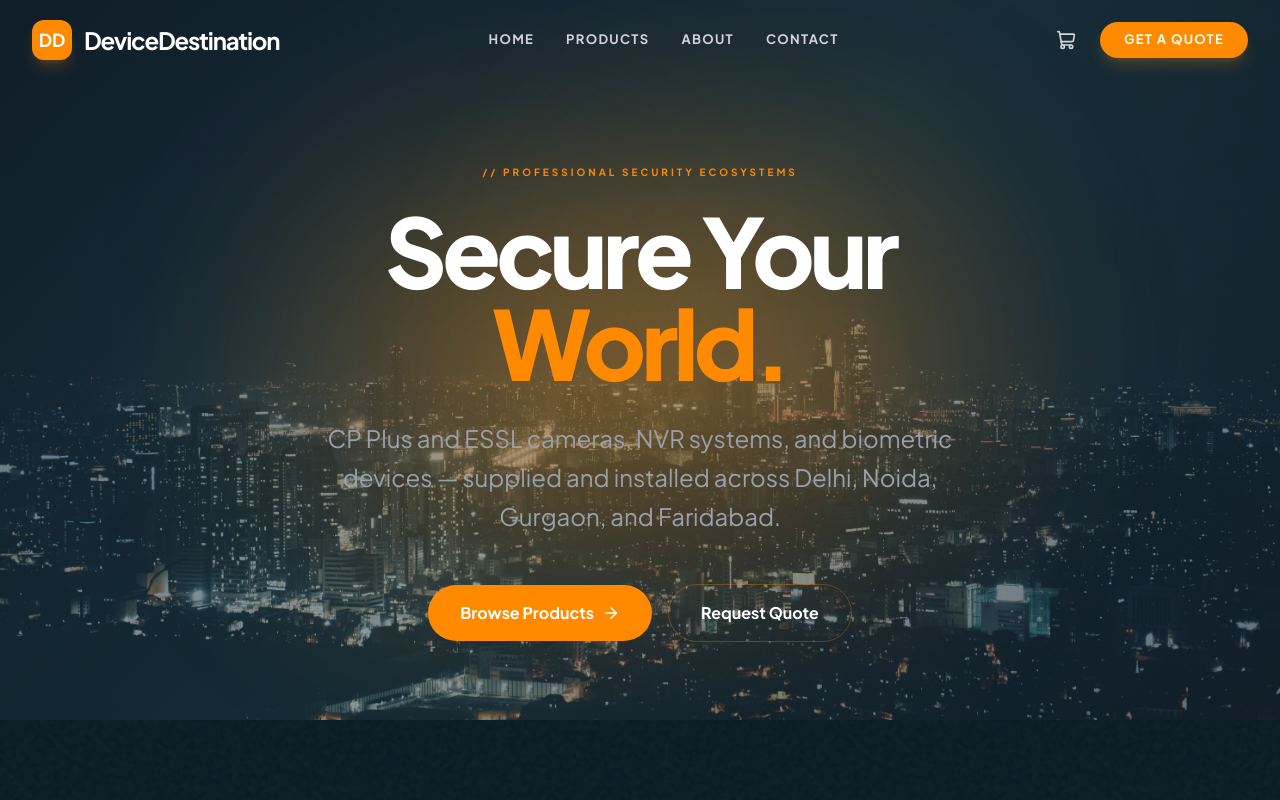
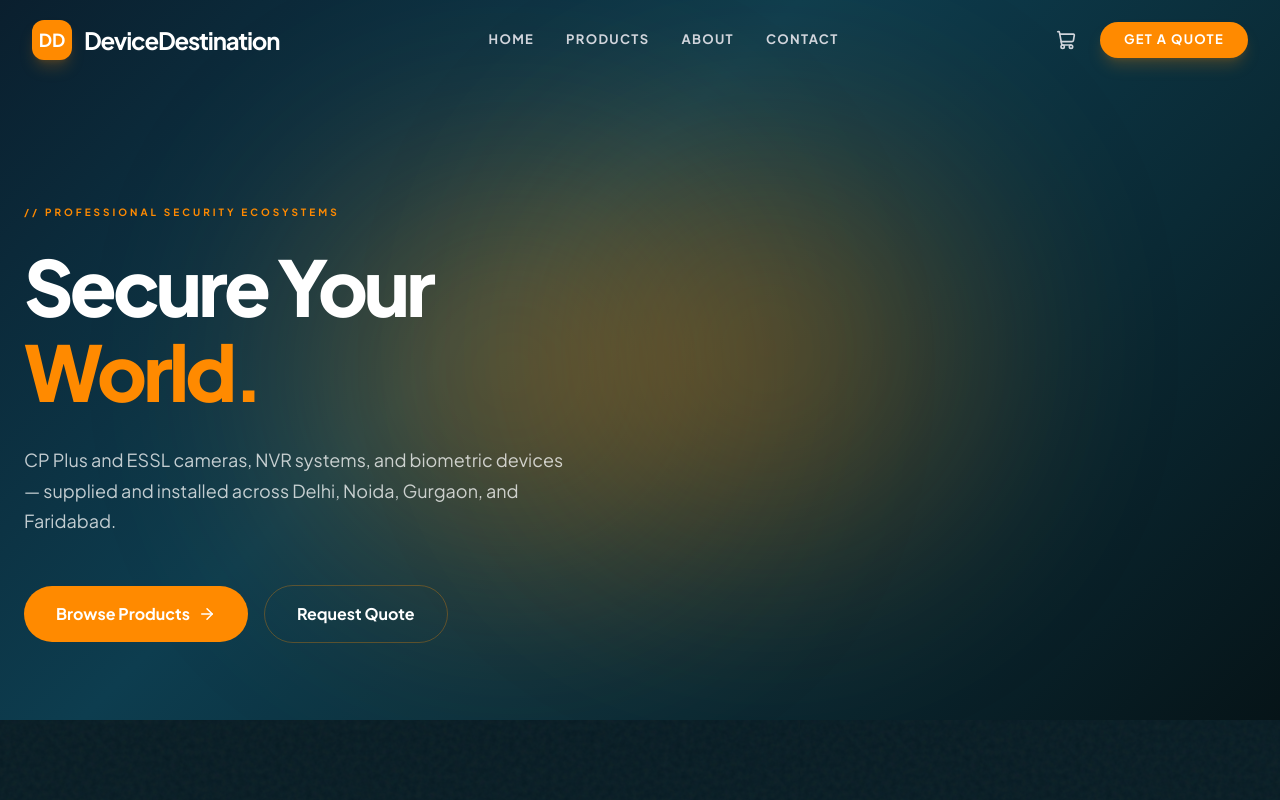
Before and after one commit to witejackel-eng/Ecom-website, a Next.js app: page / in a window 1280 px wide. Shown: the top 800 px of the page. Built offline with nearby package versions, Linux system fonts and the light colour scheme.

Commit message:
Automated update: Hero gradient and scroll-aware navbar

```diff
--- a/src/components/Hero.tsx
+++ b/src/components/Hero.tsx
@@ -6,33 +6,49 @@
 
 export default function Hero() {
   return (
-    <section className="relative min-h-[90vh] flex flex-col items-center justify-center pt-20 overflow-hidden">
-      <div className="absolute inset-0 z-0 bg-cover bg-center" style={{ backgroundImage: "url('/images/city-night.jpg')" }}>
-        <div className="absolute inset-0 bg-[linear-gradient(135deg,rgba(10,31,46,0.65)_0%,rgba(13,61,79,0.45)_50%,rgba(10,31,46,0.60)_100%)]" />
-      </div>
-
+    <section
+      className="relative min-h-[90vh] flex flex-col items-start justify-center pt-32 overflow-hidden"
+      style={{
+        background: 'linear-gradient(135deg, #0A1F2E 0%, #0D3D4F 40%, #0A2A35 70%, #061418 100%)'
+      }}
+    >
       {/* Glow Effects */}
       <div className="absolute top-1/4 left-1/4 w-96 h-96 bg-[var(--color-tangerine)] rounded-full blur-[120px] opacity-10 animate-pulse" />
       <div className="absolute bottom-1/4 right-1/4 w-96 h-96 bg-[var(--color-tangerine)] rounded-full blur-[120px] opacity-5 animate-pulse delay-1000" />
 
-      <div className="relative z-10 mx-auto max-w-5xl px-6 text-center">
+      <div className="relative z-10 mx-auto max-w-7xl px-6 text-left w-full">
         <motion.div
           initial={{ opacity: 0, y: 30 }}
           animate={{ opacity: 1, y: 0 }}
           transition={{ duration: 0.8 }}
+          className="flex flex-col items-start"
         >
-          <span className="inline-block text-[10px] font-bold uppercase tracking-[0.3em] text-[var(--color-tangerine)] mb-6">
+          <span className="inline-block text-[10px] font-bold uppercase tracking-[0.3em] text-[var(--color-tangerine)] mb-6 text-left">
             // Professional Security Ecosystems
           </span>
-          <h1 className="text-6xl md:text-8xl font-black text-white tracking-tighter leading-[0.9] mb-8">
+          <h1
+            className="text-white font-black tracking-tighter mb-8"
+            style={{
+              fontSize: 'clamp(48px, 6vw, 80px)',
+              lineHeight: '1.1'
+            }}
+          >
             Secure Your <br/> <span className="text-[var(--color-tangerine)]">World.</span>
           </h1>
-          <p className="text-xl md:text-2xl text-gray-300 max-w-2xl mx-auto mb-12 leading-relaxed">
+          <p
+            className="text-gray-300 mb-12"
+            style={{
+              maxWidth: '540px',
+              textAlign: 'left',
+              fontSize: '18px',
+              lineHeight: '1.7',
+              color: 'rgba(255,255,255,0.75)'
+            }}
+          >
             CP Plus and ESSL cameras, NVR systems, and biometric devices — supplied and installed across Delhi, Noida, Gurgaon, and Faridabad.
           </p>
 
-
-          <div className="flex flex-col sm:flex-row items-center justify-center gap-4">
+          <div className="flex flex-col sm:flex-row items-center justify-start gap-4">
             <Link href="/products" className="px-8 py-4 rounded-full bg-[var(--color-tangerine)] text-white font-bold flex items-center gap-2 hover:bg-[var(--color-tangerine-light)] transition-all">
               Browse Products <ArrowRight size={18} />
             </Link>
--- a/src/components/Navbar.tsx
+++ b/src/components/Navbar.tsx
@@ -8,18 +8,36 @@
 
 export default function Navbar() {
   const [isMobileMenuOpen, setIsMobileMenuOpen] = useState(false);
-  const [isScrolled, setIsScrolled] = useState(false);
+  const [scrolled, setScrolled] = useState(false);
   const { cartCount, openCart } = useCart();
 
   useEffect(() => {
-    const handleScroll = () => setIsScrolled(window.scrollY > 20);
-    window.addEventListener("scroll", handleScroll);
+    const handleScroll = () => {
+      setScrolled(window.scrollY > 50);
+    };
+    window.addEventListener("scroll", handleScroll, { passive: true });
     return () => window.removeEventListener("scroll", handleScroll);
   }, []);
 
   return (
-    <header className={`fixed top-0 left-0 z-50 w-full h-20 transition-all duration-300 ${isScrolled ? 'bg-[var(--color-navy-deep)]/80 backdrop-blur-md border-b border-tangerine' : 'bg-transparent'}`}>
-      <nav className="mx-auto max-w-7xl h-full flex items-center justify-between px-6 lg:px-8">
+    <header
+      style={{
+        position: 'fixed',
+        top: 0,
+        left: 0,
+        right: 0,
+        zIndex: 100,
+        transition: 'background 400ms ease, backdrop-filter 400ms ease, padding 400ms ease, box-shadow 400ms ease, border-color 400ms ease',
+        background: scrolled ? 'rgba(10, 25, 38, 0.95)' : 'transparent',
+        backdropFilter: scrolled ? 'blur(20px)' : 'none',
+        WebkitBackdropFilter: scrolled ? 'blur(20px)' : 'none',
+        borderBottom: scrolled ? '1px solid rgba(255,255,255,0.06)' : '1px solid transparent',
+        boxShadow: scrolled ? '0 4px 30px rgba(0,0,0,0.3)' : 'none',
+        paddingTop: scrolled ? '12px' : '20px',
+        paddingBottom: scrolled ? '12px' : '20px',
+      }}
+    >
+      <nav className="mx-auto max-w-7xl flex items-center justify-between px-6 lg:px-8">
         <Link href="/" className="flex items-center gap-3 group">
           <div className="flex h-10 w-10 items-center justify-center rounded-xl bg-[var(--color-tangerine)] text-white font-bold text-lg shadow-lg shadow-tangerine/20 group-hover:scale-110 transition-transform duration-300">
             DD
```
